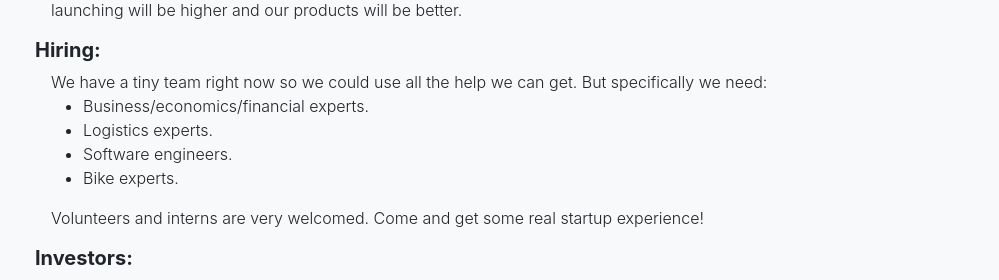
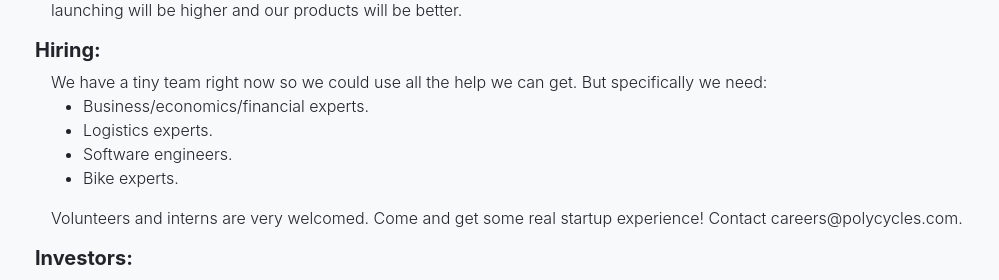
Before and after one commit to colinsteidtmann/polycycles-landing, a React (Create React App) app: page /support in a window 1280 px wide. Shown: the part 748-1028 px from the top of the page, without its empty margins (140-1139 px from the left). Built offline with nearby package versions, Linux system fonts and the light colour scheme.

Commit message:
email added

```diff
--- a/src/components/SupportText/index.jsx
+++ b/src/components/SupportText/index.jsx
@@ -44,7 +44,7 @@ export const SupportText = () => {
 					</li>
 				</ul>
 
-				Volunteers and interns are very welcomed. Come and get some real startup experience!
+				Volunteers and interns are very welcomed. Come and get some real startup experience! Contact careers@polycycles.com.
 			</div>
 
 			<h5 className="fw-normal mt-3">
```
